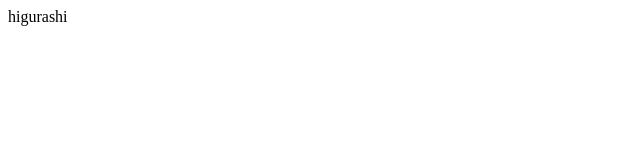
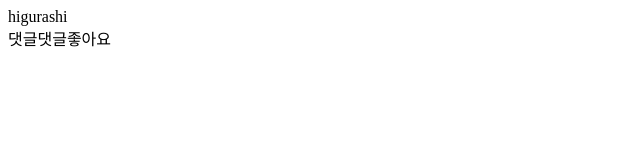
Before and after one commit to 2718wjc/paintAppRemote, a plain HTML site: page index.html in a window 1280 px wide. Shown: the whole page, without its empty margins (0-640 px from the left). Drawn offline with Linux system fonts and the light colour scheme.

Commit message:
댓글기능추가

```diff
--- a/index.html
+++ b/index.html
@@ -9,6 +9,7 @@
 </head>
 <body>
     <div>higurashi</div>
+    <div>댓글댓글좋아요</div>
     <script src="app.js"></script>
 </body>
 </html>
```
